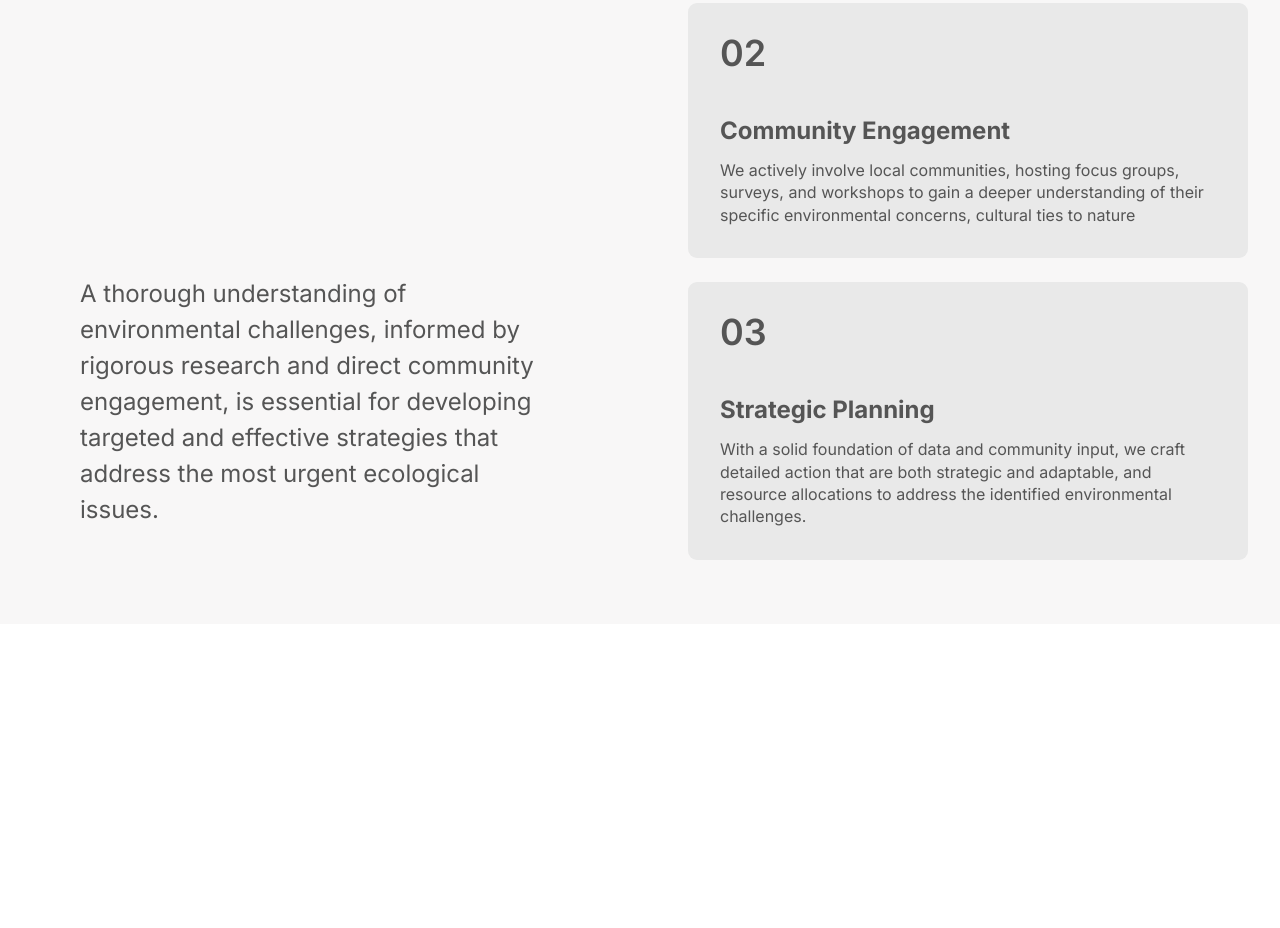
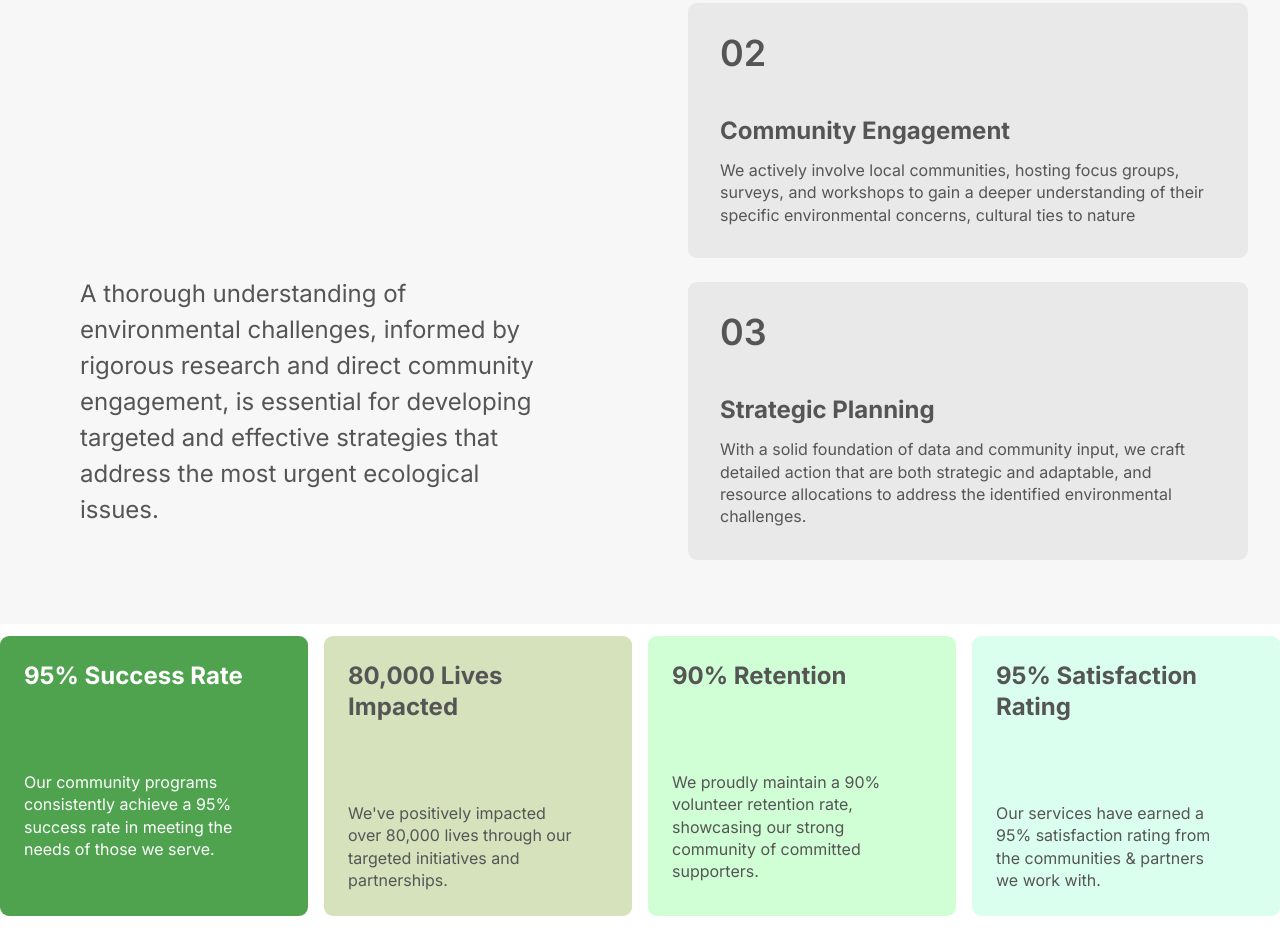
Before and after one commit to shnnfurkan/HTML-CSS-Course, a plain HTML site: page Compassion/index.html in a window 1280 px wide. Shown: the part 3649-4577 px from the top of the page. Before the commit the page ends 4273 px from the top, so only its background shows below. Drawn offline with Linux system fonts and the light colour scheme.

Commit message:
added insights-section.

```diff
--- a/Compassion/index.html
+++ b/Compassion/index.html
@@ -159,6 +159,31 @@
                 </div>
             </div>
         </section>
+
+        <section class="insights-section">
+            <div class="insights-container">
+                <div class="insights-item item-1">
+                    <h2>95% Success Rate</h2>
+                    <p>Our community programs consistently achieve a 95% success rate in meeting the needs of those we
+                        serve.</p>
+                </div>
+                <div class="insights-item item-2">
+                    <h2>80,000 Lives Impacted</h2>
+                    <p>We've positively impacted over 80,000 lives through our targeted initiatives and partnerships.
+                    </p>
+                </div>
+                <div class="insights-item item-3">
+                    <h2>90% Retention</h2>
+                    <p>We proudly maintain a 90% volunteer retention rate, showcasing our strong community of committed
+                        supporters.</p>
+                </div>
+                <div class="insights-item item-4">
+                    <h2>95% Satisfaction Rating</h2>
+                    <p>Our services have earned a 95% satisfaction rating from the communities & partners we work with.
+                    </p>
+                </div>
+            </div>
+        </section>
     </main>
 
     <footer>
--- a/Compassion/style.css
+++ b/Compassion/style.css
@@ -305,3 +305,52 @@ body {
     font-size: 1.6rem;
     line-height: 1.4;
 }
+
+/* insights-section */
+.insights-section {
+    padding: 1.2rem 0 1.2rem 0;
+}
+
+.insights-container {
+    display: grid;
+    grid-template-columns: 1fr 1fr 1fr 1fr;
+    column-gap: 1.6rem;
+}
+
+.insights-item {
+    padding: 2.4rem;
+    border-radius: 9px;
+
+    display: flex;
+    flex-direction: column;
+    gap: 8rem;
+}
+
+.item-1 {
+    background-color: #4fa34f;
+    color: white;
+}
+
+.item-2 {
+    background-color: #d5e2bc;
+}
+
+.item-3 {
+    background-color: #d0ffd6;
+}
+
+.item-4 {
+    background-color: #daffef;
+}
+
+.insights-item h2 {
+    font-size: 2.4rem;
+    line-height: 1.3;
+}
+
+.insights-item p {
+    font-size: 1.6rem;
+    line-height: 1.4;
+
+    width: 90%;
+}
```
